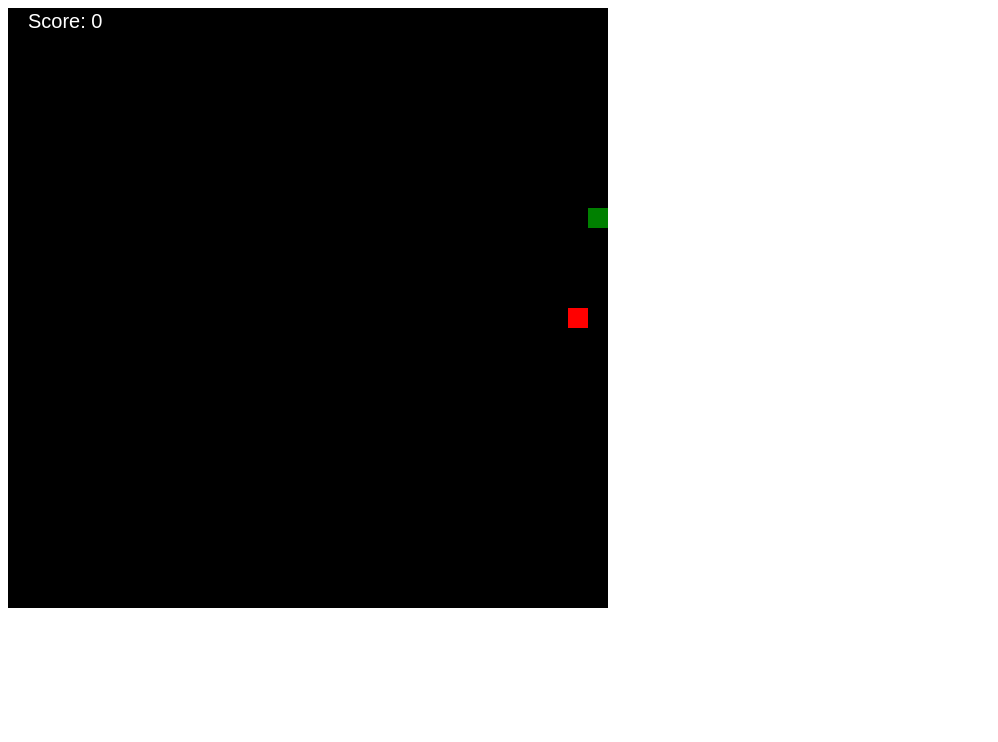
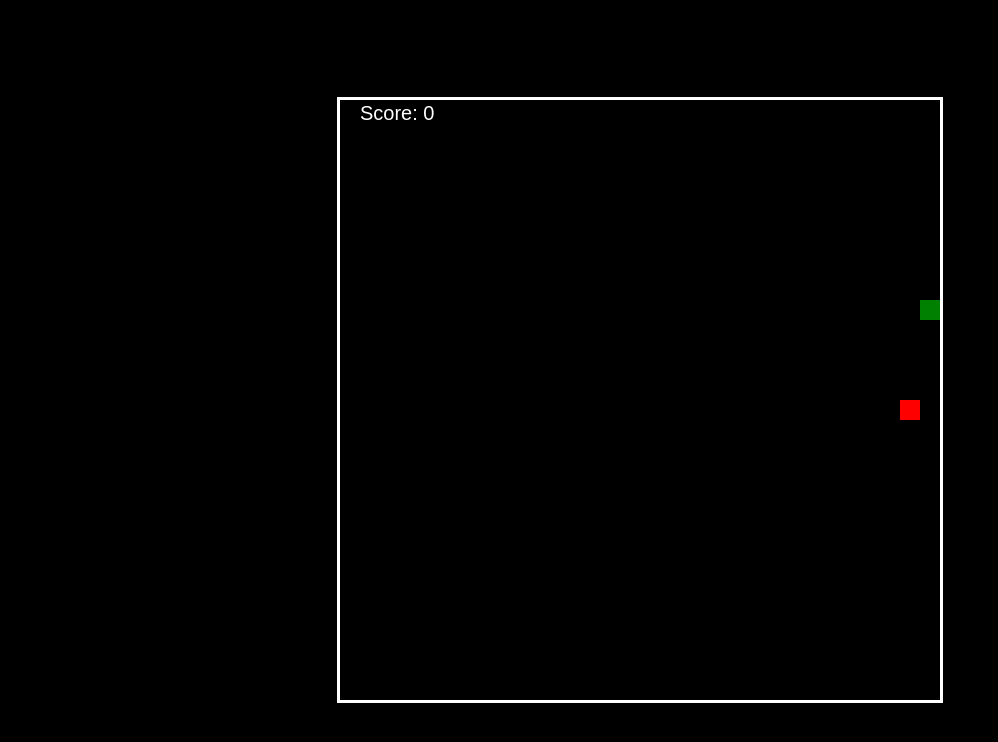
Before and after one commit to CyberSec2/snake-game, a plain HTML site: page index.html in a window 1280 px wide. Shown: the whole page, without its empty margins (0-998 px from the left). Drawn offline with Linux system fonts and the light colour scheme.

Commit message:
centered game

```diff
--- a/index.html
+++ b/index.html
@@ -6,6 +6,17 @@
     <style>
         /* Styling for the game canvas */
         #game {
+            background-color: #000;
+            border: 3px solid #fff;
+        }
+
+        /* Styling for the body to center the game canvas */
+        body {
+            display: flex;
+            justify-content: center;
+            align-items: center;
+            height: 100vh;
+            margin: 0;
             background-color: #000;
         }
     </style>
```
